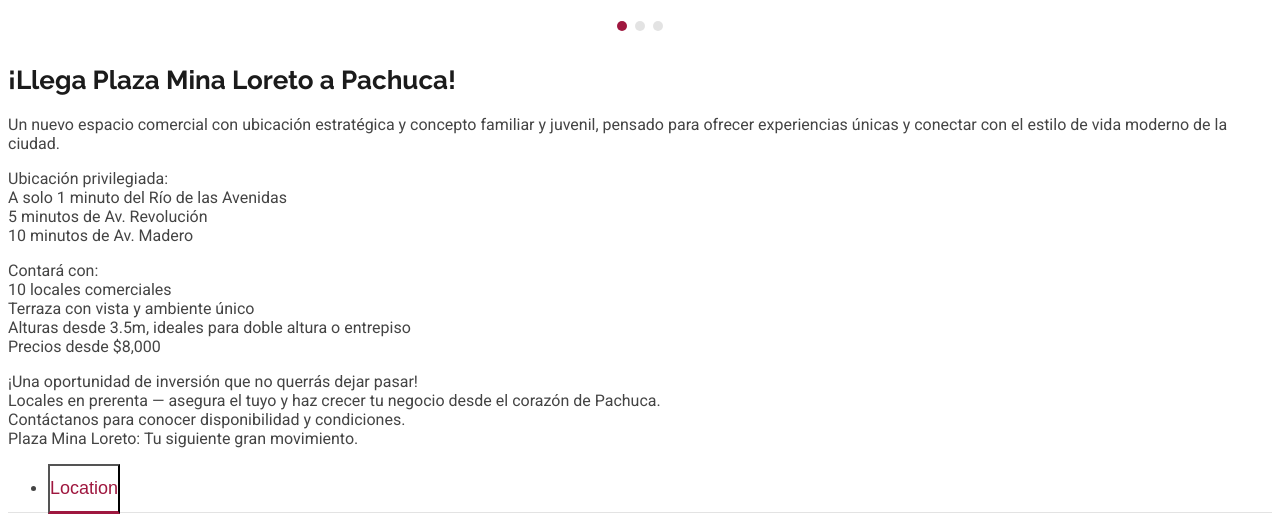
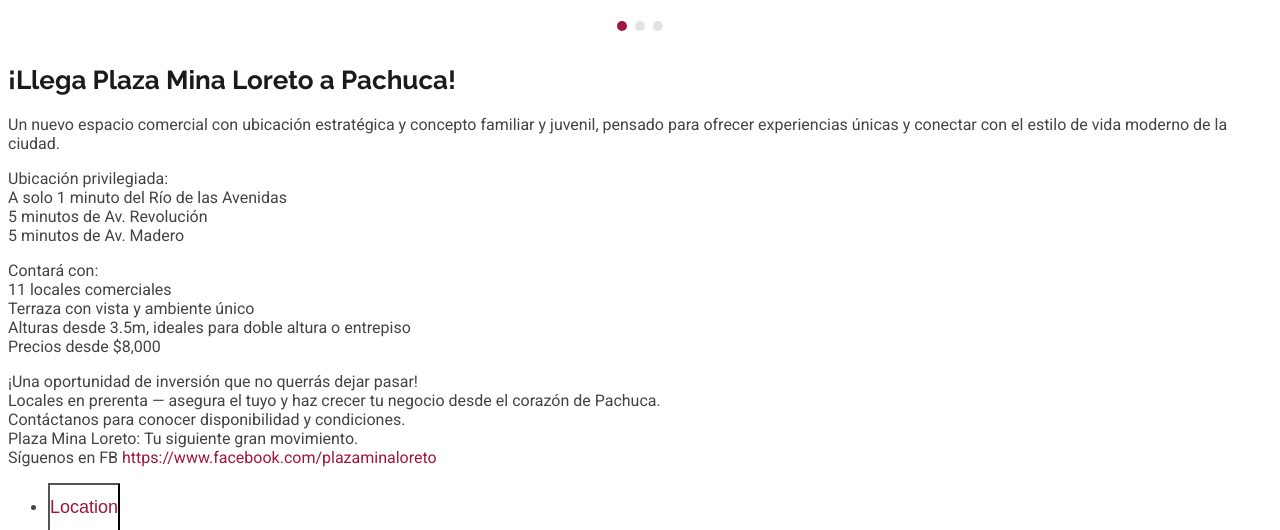
Before and after one commit to marti3961/glm, a CodeIgniter 4 app: the page made by app/Views/ProyectosPlazas.php in a window 1280 px wide. Shown: the part 1608-2138 px from the top of the page. Run offline with PHP 8.4 and a stand-in for CodeIgniter, Linux system fonts and the light colour scheme; the template is opened without the code that fills it, so the values that code supplies are empty; some libraries are stand-ins or nearby versions; grey boxes are pictures that could not be loaded.

Commit message:
Fix text comments

```diff
--- a/app/Views/Contacto.php
+++ b/app/Views/Contacto.php
@@ -39,7 +39,7 @@
 
         <div class="mb-4" data-aos="fade-up" data-aos-delay="200">
 
-            <iframe style="border:0; width: 100%; height: 270px;" src="https://www.google.com/maps/embed?pb=!1m18!1m12!1m3!1d2127.9414570729778!2d-98.71650167142185!3d20.090576546154693!2m3!1f0!2f0!3f0!3m2!1i1024!2i768!4f13.1!3m3!1m2!1s0x85d1a70d468e9f63%3A0xf0a1d694a92b78d5!2sGLM%20Arquitectura!5e0!3m2!1ses-419!2smx!4v1750177309368!5m2!1ses-419!2smx" allowfullscreen="" loading="lazy" referrerpolicy="no-referrer-when-downgrade"></iframe>
+            <iframe style="border:0; width: 100%; height: 270px;" src="https://www.google.com/maps/embed?pb=!1m18!1m12!1m3!1d3747.1524194373965!2d-98.7103508!3d20.0859144!2m3!1f0!2f0!3f0!3m2!1i1024!2i768!4f13.1!3m3!1m2!1s0x85d1a7b7896446b1%3A0x3574f87c6e258e55!2sGLM%20ARQUITECTURA!5e0!3m2!1ses-419!2smx!4v1750904889543!5m2!1ses-419!2smx" allowfullscreen="" loading="lazy" referrerpolicy="no-referrer-when-downgrade"></iframe>
         </div><!-- End Google Maps -->
 
         <div class="row gy-4">
@@ -50,7 +50,7 @@
               <div>
                 <h4>Dirección</h4>
                 <p>Av Reyna de los Venturosos 1003</p>
-                <p>Av Reyna de los Venturosos 1003,<br/> Privada de las Reynas V, 42184 Paseo de las Reynas, Hgo.</p>
+                <p>Privada de las Reynas V, 42184 Paseo de las Reynas, Hgo.</p>
               </div>
             </div><!-- End Info Item -->
 
--- a/app/Views/ProyectosPlazas.php
+++ b/app/Views/ProyectosPlazas.php
@@ -90,12 +90,12 @@
                  Ubicación privilegiada:<br/>
                   A solo 1 minuto del Río de las Avenidas<br/>
                   5 minutos de Av. Revolución<br/>
-                  10 minutos de Av. Madero
+                  5 minutos de Av. Madero
               </p>
 
               <p>
                 Contará con:<br/>
-                10 locales comerciales<br/>
+                11 locales comerciales<br/>
                 Terraza con vista y ambiente único<br/>
                 Alturas desde 3.5m, ideales para doble altura o entrepiso<br/>
                 Precios desde $8,000
@@ -105,7 +105,8 @@
                 ¡Una oportunidad de inversión que no querrás dejar pasar!<br/>
                 Locales en prerenta — asegura el tuyo y haz crecer tu negocio desde el corazón de Pachuca.<br/>
                 Contáctanos para conocer disponibilidad y condiciones.<br/>
-                Plaza Mina Loreto: Tu siguiente gran movimiento.
+                Plaza Mina Loreto: Tu siguiente gran movimiento.<br/>
+                Síguenos en FB <a href="https://www.facebook.com/plazaminaloreto" target="_blank">https://www.facebook.com/plazaminaloreto</a>
               </p>
             </div>
             <ul class="nav nav-pills mb-3">
@@ -116,7 +117,7 @@
             </ul>
             <div class="tab-content">
               <div class="tab-pane fade show active" id="pills-home" role="tabpanel" aria-labelledby="pills-home-tab" tabindex="0">
-                  <iframe style="border:0; width: 100%; height: 400px;" src="https://www.google.com/maps/embed?pb=!1m18!1m12!1m3!1d3747.8138059886023!2d-98.70128810000001!3d20.0582402!2m3!1f0!2f0!3f0!3m2!1i1024!2i768!4f13.1!3m3!1m2!1s0x85d1a765aa8e7fc9%3A0xa8c799c25388c256!2sFraccionamiento%20San%20Antonio%20Pachuquilla!5e0!3m2!1ses-419!2smx!4v1750566814277!5m2!1ses-419!2smx" allowfullscreen="" loading="lazy" referrerpolicy="no-referrer-when-downgrade"></iframe>
+                  <iframe style="border:0; width: 100%; height: 400px;" src="https://www.google.com/maps/embed?pb=!1m14!1m8!1m3!1d29973.028724709602!2d-98.7678163!3d20.1078069!3m2!1i1024!2i768!4f13.1!3m3!1m2!1s0x85d109b7b3e8e699%3A0x509fedd4e56e718f!2sPlaza%20Mina%20Loreto!5e0!3m2!1ses-419!2smx!4v1750904436727!5m2!1ses-419!2smx" allowfullscreen="" loading="lazy" referrerpolicy="no-referrer-when-downgrade"></iframe>
               </div>
             </div>
           </div>
@@ -125,7 +126,7 @@
               <h3>Información</h3>
               <ul>
                 <li><strong>Tipo:</strong> Local Comercial</li>
-                <li><strong>Ubicación:</strong> Pachuca Hidalgo.</li>
+                <li><strong>Ubicación:</strong> Colonia Real de Minas No 501 A, Pachuca Hidalgo, CP 42090</li>
                 <li><strong>Estado:</strong> En Renta</li>
                 <li><strong>Terreno:</strong> Desde 15.21x4.50</li>
                 <li><strong>Construcción:</strong> Desde 15.21x4.50</li>
```
